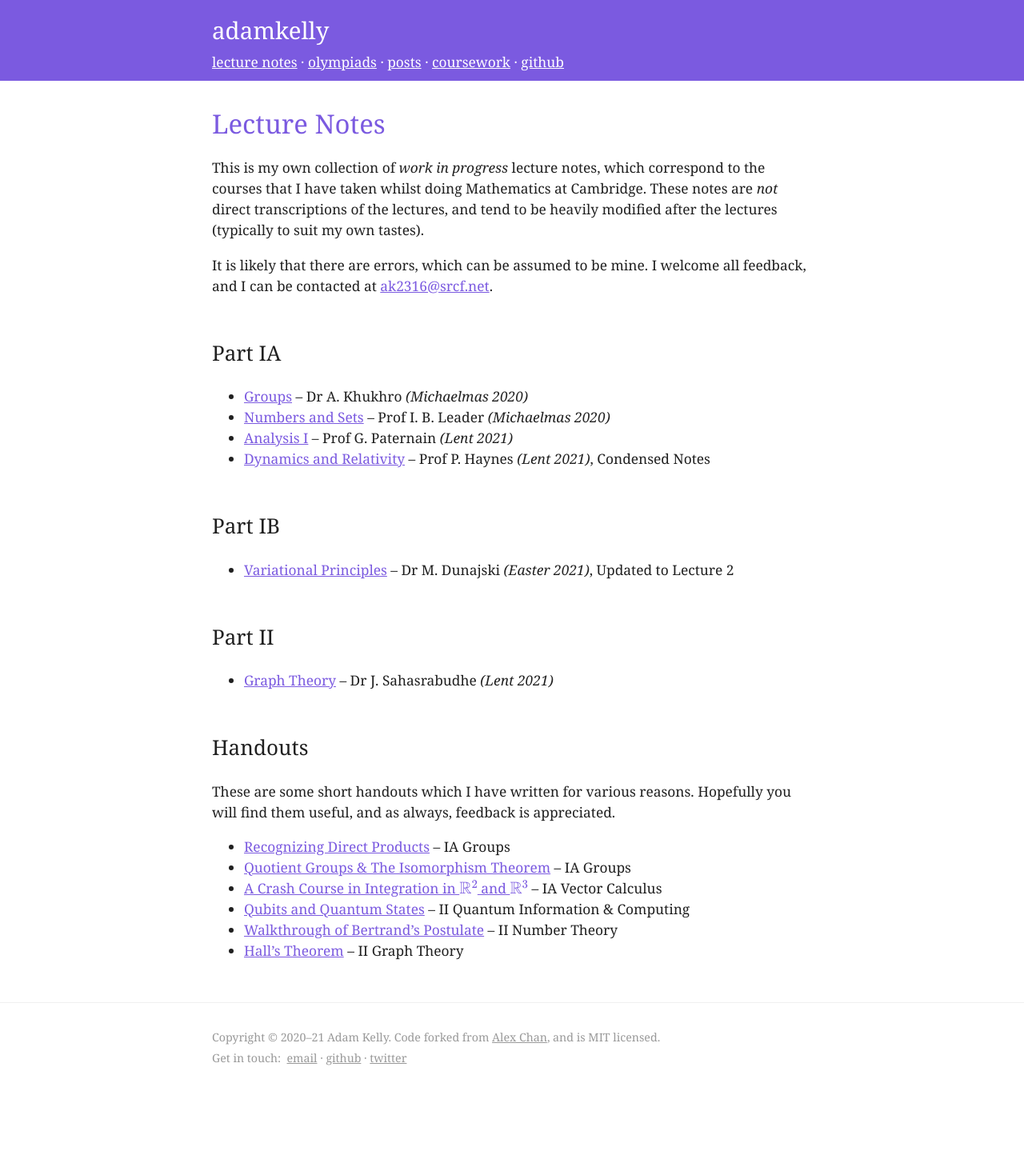
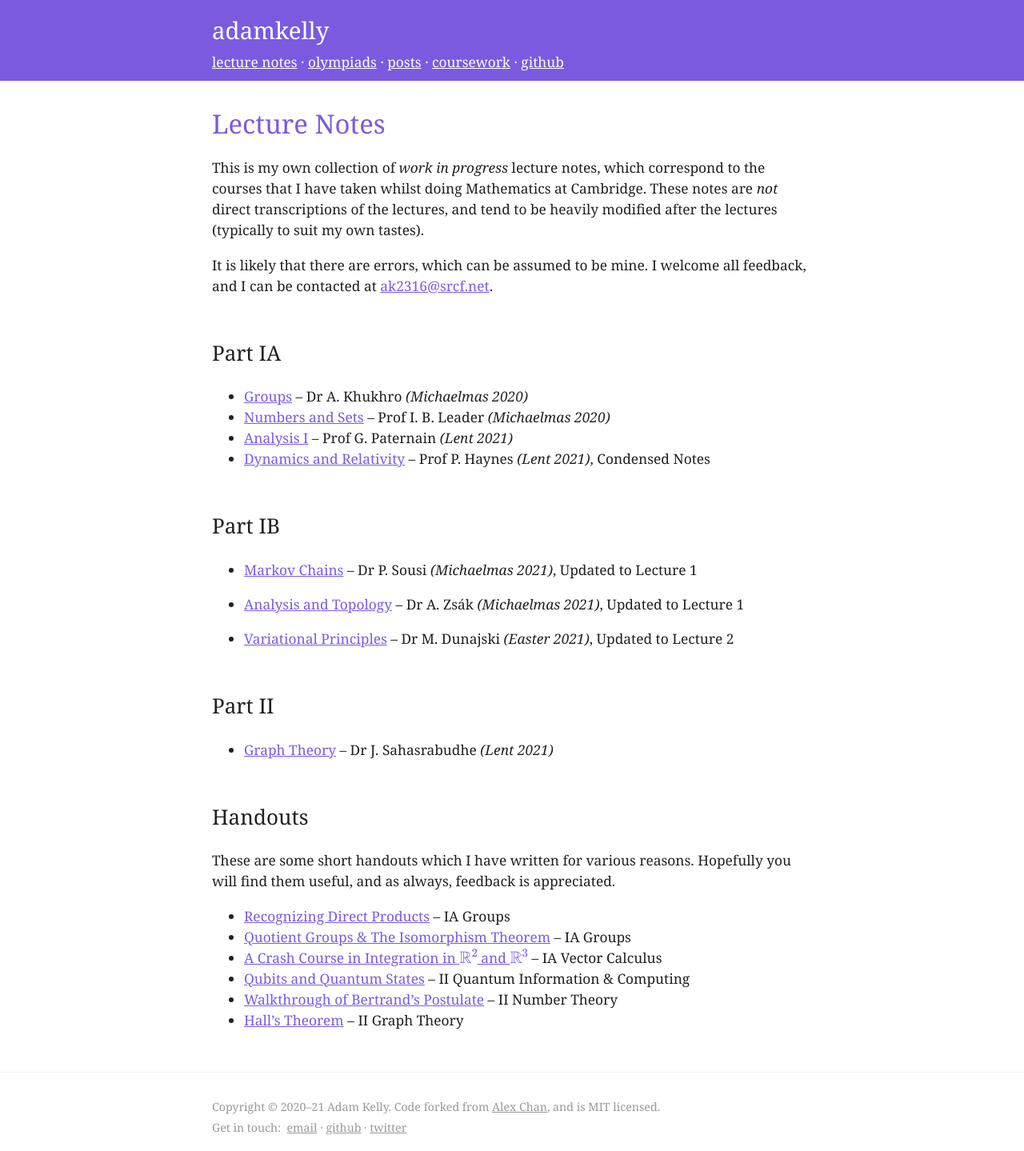
Before and after one commit to ak2316-cam/website, a Jekyll site: the page built from src/lecture-notes.md, in a window 1280 px wide. Shown: the whole page at 80% size. Built offline with Jekyll 4.4.1, drawn with Linux system fonts in a browser that asks for light colours; before the commit the page ends 1352 px from its top, so only the background shows below that.

Commit message:
Add markov and anal-top links

```diff
--- a/src/lecture-notes.md
+++ b/src/lecture-notes.md
@@ -14,11 +14,12 @@ It is likely that there are errors, which can be assumed to be mine. I welcome a
 - [Analysis I](/files/ia-analysis-i/analysis-i.pdf) -- Prof G. Paternain _(Lent 2021)_
 - [Dynamics and Relativity](/files/ia-dynamics-and-relativity/dynamics-and-relativity.pdf) -- Prof P. Haynes _(Lent 2021)_, Condensed Notes
 
-
 ## Part IB
 
+- [Markov Chains](/files/ib-markov-chains/markov-chains.pdf) -- Dr P. Sousi _(Michaelmas 2021)_, Updated to Lecture 1
+- [Analysis and Topology](/files/ib-analysis-and-topology/analysis-and-topology.pdf) -- Dr A. Zsák _(Michaelmas 2021)_, Updated to Lecture 1
+
 - [Variational Principles](/files/ib-variational-principles/variational-principles.pdf) -- Dr M. Dunajski _(Easter 2021)_, Updated to Lecture 2
-
 
 ## Part II
 
```
